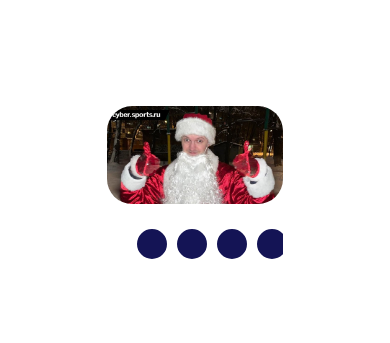
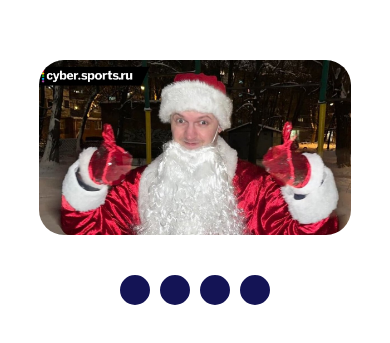
Before and after one commit to pupixipup/cssMemSlider, a plain HTML site: page index.html in a window 390 px wide. Shown: the part 237-580 px from the top of the page. Drawn offline with Linux system fonts and the light colour scheme.

Commit message:
feat: add responsiveness Fri, 13 May 2022 10:47:18 +0000

```diff
--- a/style.css
+++ b/style.css
@@ -11,13 +11,23 @@ overflow: hidden;
 flex-direction: column;
 }
 .slider__wrapper {
-
 display: flex;
-
-width: 45vw;
 max-height: 25vw;
 transition: 1s;
+
 }
+
+@media (max-width: 1075px) {
+  .slider__wrapper {
+    max-height: 45vw;
+
+  }
+  .slider {
+    width: 80vw;
+  }
+
+}
+
 
 .slider__slide {
   border-radius: 25px;
@@ -51,10 +61,10 @@ transition: 1s;
   display: flex;
   justify-content: space-between;
   width: 100%;
-  width: 45vw;
   padding-left: 25px;
   padding-right: 25px;
   align-items: center;
+
 }
 
 .slider__text {
@@ -64,6 +74,16 @@ transition: 1s;
   font-size: 24px;
 }
 
+@media (max-width: 600px) {
+  .slider__text {
+    font-size: 18px;
+  }
+  .slider__bottom {
+    margin-top: 15px;
+    flex-direction: column;
+  }
+}
+/* 280px */
 ._fade {
   transition: .5s;
   opacity: 0;
```
